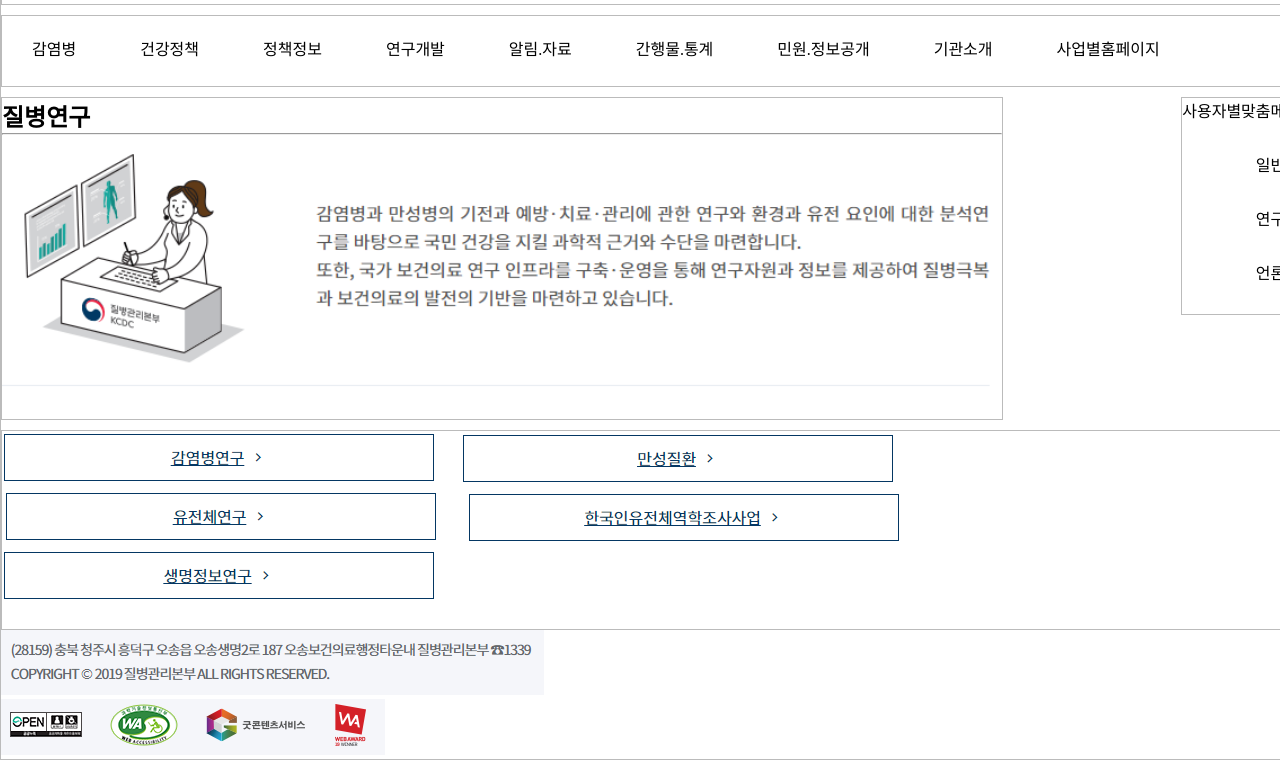
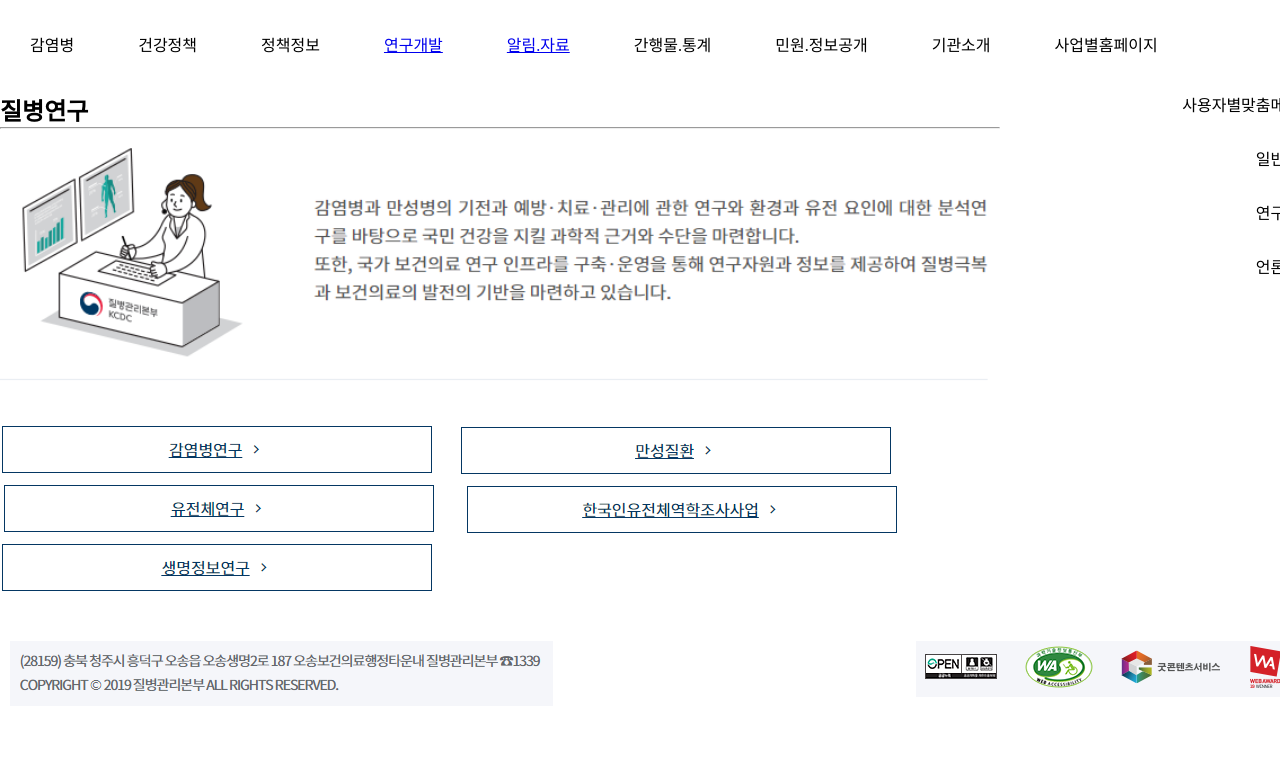
Before and after one commit to tency4381/tency4381.github.io, a plain HTML site: page hong.html in a window 1280 px wide. Shown: the part 108-868 px from the top of the page. Drawn offline with Linux system fonts and the light colour scheme.

Commit message:
Update hong.html

```diff
--- a/hong.html
+++ b/hong.html
@@ -16,13 +16,13 @@ li {
 #page{
 width: 1300px;
 margin: auto;
-border: 1px solid #bbbbbb;
+border: 0px solid #bbbbbb;
 }
 header{
 	width: 1300px;
 	height: 100px;
 	margin-top: 10px;
-	border : 1px solid #bbbbbb;
+	border : 0px solid #bbbbbb;
 
 }
 
@@ -50,7 +50,7 @@ nav{
 	width: 1300px;
 	height: 70px;
 	margin-top: 10px;
-	border: 1px solid #bbbbbb;
+	border: 0px solid #bbbbbb;
 }
 nav li{
 	display: inline-block;
@@ -59,17 +59,31 @@ nav li{
 section{
 float: left;
 margin-top: 10px;
-border: 1px solid #bbbbbb;
+border: 0px solid #bbbbbb;
 padding-bottom: 20px;
 }
 aside{
 float: right;
-border: 1px solid #bbbbbb;
+border: 0px solid #bbbbbb;
 margin-top: 10px;
 }
 aside li{
 text-align: right;
 margin-bottom: 30px;
+}
+footer{
+	width: 1300px;
+	height: 100px;
+	margin: 10px 0 10px 0;
+	border: dotted 0px #cccccc;
+}
+#adress{
+	float: left;
+	margin: 10px 0 0 10px;
+}
+#customer{
+float: right;
+margin: 10px 0 0 180px;
 }
 
 </style>
@@ -89,8 +103,8 @@ margin-bottom: 30px;
 		<li> 감염병 </li>
 		<li> 건강정책 </li>
 		<li> 정책정보 </li>
-		<li> 연구개발 </li>
-		<li> 알림.자료 </li>
+		<li><a href = "./hong.html"> 연구개발 </a></li>
+		<li><a href = "./al.html"> 알림.자료 </a></li>
 		<li> 간행물.통계 </li>
 		<li> 민원.정보공개 </li>
 		<li> 기관소개 </li>
```
